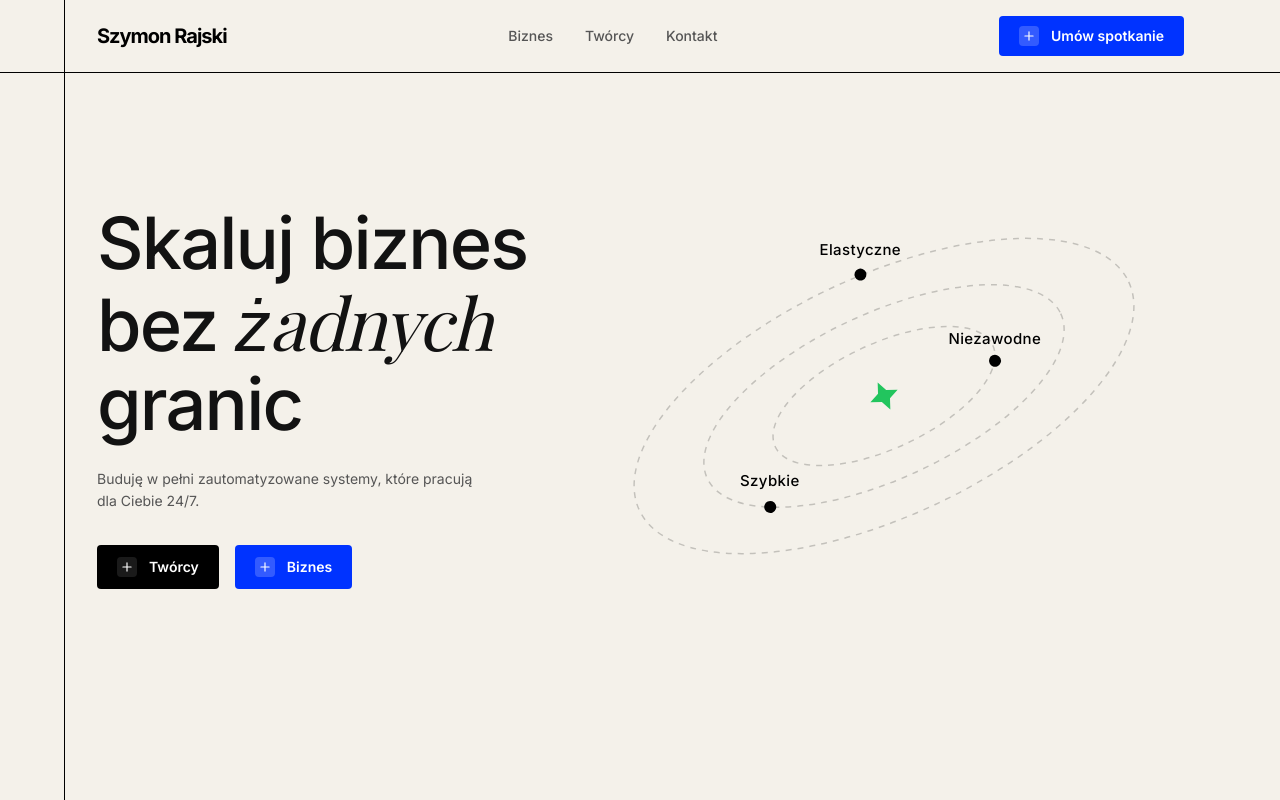
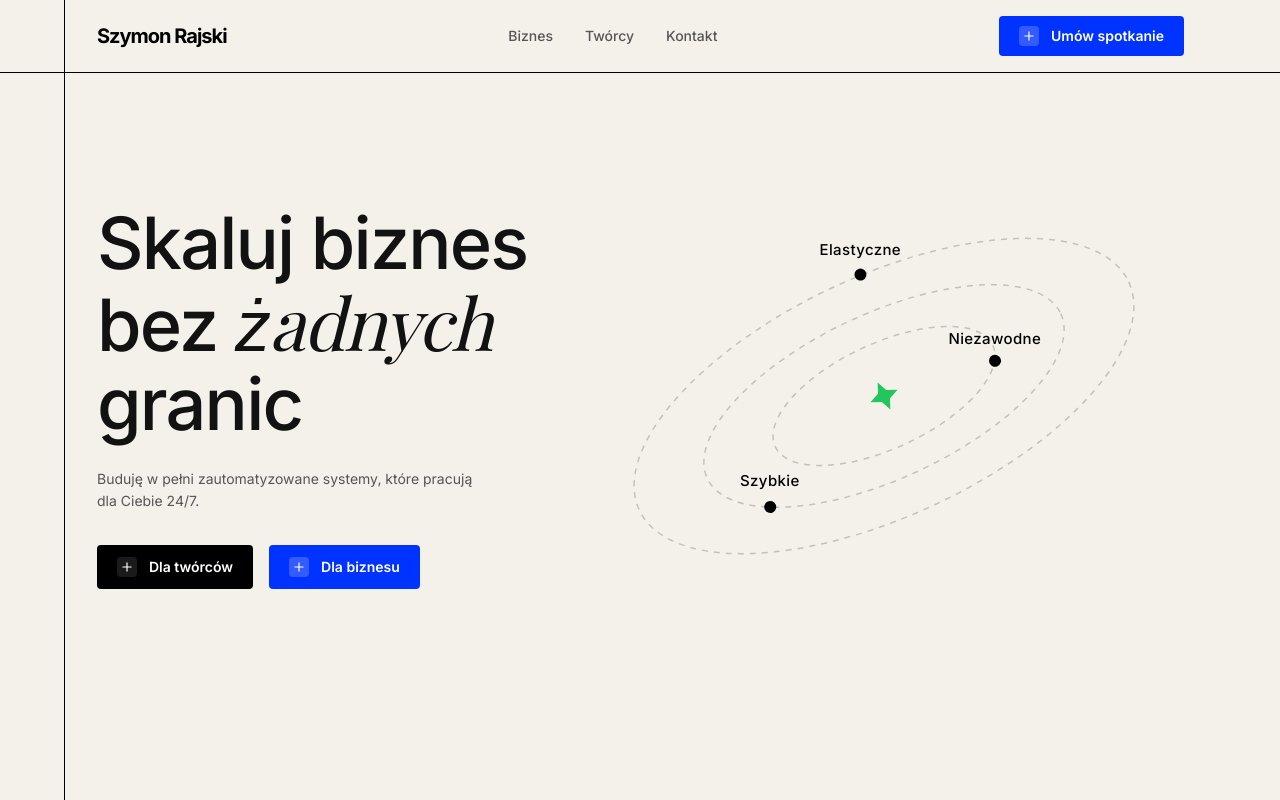
Before and after one commit to szymonr-biznes/szymon-rajski, a Next.js app: page / in a window 1280 px wide. Shown: the top 800 px of the page. Built offline with nearby package versions, Linux system fonts and the light colour scheme; a web font is replaced by a local one.

Commit message:
chore home page quick links

```diff
--- a/components/new-hero.tsx
+++ b/components/new-hero.tsx
@@ -43,7 +43,7 @@ export function NewHero() {
               <div className="w-5 h-5 rounded-[4px] bg-white/10 flex items-center justify-center">
                 <Plus className="w-3.5 h-3.5" />
               </div>
-              Twórcy
+              Dla twórców
             </Link>
             <Link
               href="/business"
@@ -52,7 +52,7 @@ export function NewHero() {
               <div className="w-5 h-5 rounded-[4px] bg-white/20 flex items-center justify-center">
                 <Plus className="w-3.5 h-3.5" />
               </div>
-              Biznes
+              Dla biznesu
             </Link>
           </motion.div>
         </div>
--- a/components/products-preview.tsx
+++ b/components/products-preview.tsx
@@ -8,7 +8,7 @@ import { FloatingCards } from "./floating-cards"
 
 const products = [
   {
-    category: "Twórcy",
+    category: "Dla Twórców",
     categoryIcon: Instagram,
     title: "Instagram Profile Growth",
     description: "Kompletna analiza dla małych twórców chcących zwiększać swoje zasięgi. Otrzymujesz szczegółowy raport wraz z rekomendacjami i gotowymi treściami do publikacji.",
@@ -17,7 +17,7 @@ const products = [
     cardVariant: "growth" as const,
   },
   {
-    category: "Twórcy",
+    category: "Dla Twórców",
     categoryIcon: Instagram,
     title: "Instagram DM Replier",
     description: "Automatyczne odpowiedzi na wiadomości prywatne. Twórcy podpinają usługę i mają zautomatyzowane odpowiedzi dla swoich obserwujących 24/7.",
@@ -26,7 +26,7 @@ const products = [
     cardVariant: "dm" as const,
   },
   {
-    category: "Biznes",
+    category: "Dla Biznesu",
     categoryIcon: Briefcase,
     title: "Outreach & Leads",
     description: "Automatyzacja pozyskiwania klientów dla małych i średnich firm. System identyfikuje potencjalnych klientów i inicjuje kontakt.",
@@ -36,7 +36,7 @@ const products = [
     cardVariant: "outreach" as const,
   },
   {
-    category: "Biznes",
+    category: "Dla Biznesu",
     categoryIcon: Briefcase,
     title: "Cold Email Systems",
     description: "Zaawansowane systemy cold emailingu z personalizacją, sekwencjami i analityką. Zwiększaj konwersję poprzez inteligentne kampanie.",
@@ -46,7 +46,7 @@ const products = [
     cardVariant: "email" as const,
   },
   {
-    category: "Biznes",
+    category: "Dla Biznesu",
     categoryIcon: Briefcase,
     title: "System Rezerwacji",
     description: "Uniwersalny system rezerwacji dla różnych branż - od salonów kosmetycznych po warsztaty samochodowe. Automatyczne przypomnienia i zarządzanie kalendarzem.",
```
